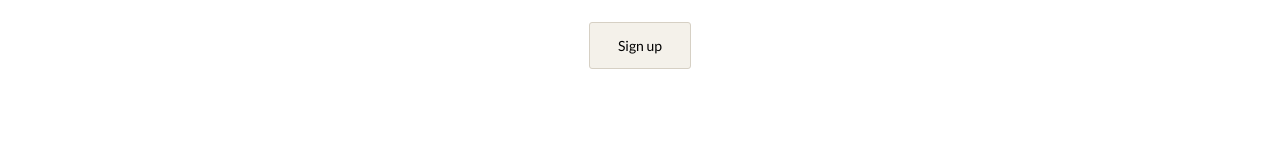
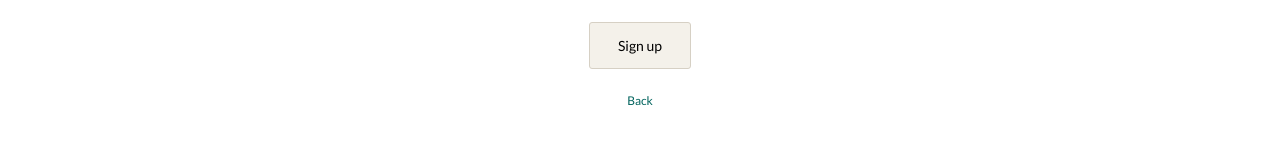
Before and after one commit to kwen0/myreads, a React (Create React App) app: page / in a window 1280 px wide. Both pictures are taken after a click on the button "Sign up". Shown: the part 337-480 px from the top of the page. Built offline with nearby package versions, Linux system fonts and the light colour scheme.

Commit message:
added back button on signup page

```diff
--- a/src/App.js
+++ b/src/App.js
@@ -20,7 +20,7 @@ function App() {
   const [newEmail, setNewEmail] = useState('');
   const [newPassword, setNewPassword] = useState('');
 
-  const handleSignupmode = () => setSignupmode(false);
+  const handleSignupmode = () => setSignupmode(!signupmode);
 
 
   return (
@@ -28,7 +28,8 @@ function App() {
       <Header>
         <img src={logo} className="logo" alt="logo" />
       </Header>
-      {signupmode ? <SignIn>
+      {signupmode ?
+        <SignIn>
           Sign in to Myreads
           <Form onSubmit={signIn}>
             Email address
@@ -51,7 +52,8 @@ function App() {
             <SignUpBtn onClick={handleSignupmode}>Sign up</SignUpBtn>
           </Register>
         </SignIn>
-        : <SignUp>
+        :
+        <SignUp>
           Sign up for Myreads
           <Form>
             Name
@@ -75,7 +77,9 @@ function App() {
             />
           </Form>
           <Button>Sign up</Button>
-        </SignUp>}
+          <Back onClick={handleSignupmode}>Back</Back>
+        </SignUp>
+      }
     </>
   );
 }
@@ -147,4 +151,7 @@ const SignUpBtn = styled.button`
   }
 `;
 
+const Back = styled(SignUpBtn)`
+`;
+
 export default App;
```
Lines whose indentation alone changed are shown as unchanged.
